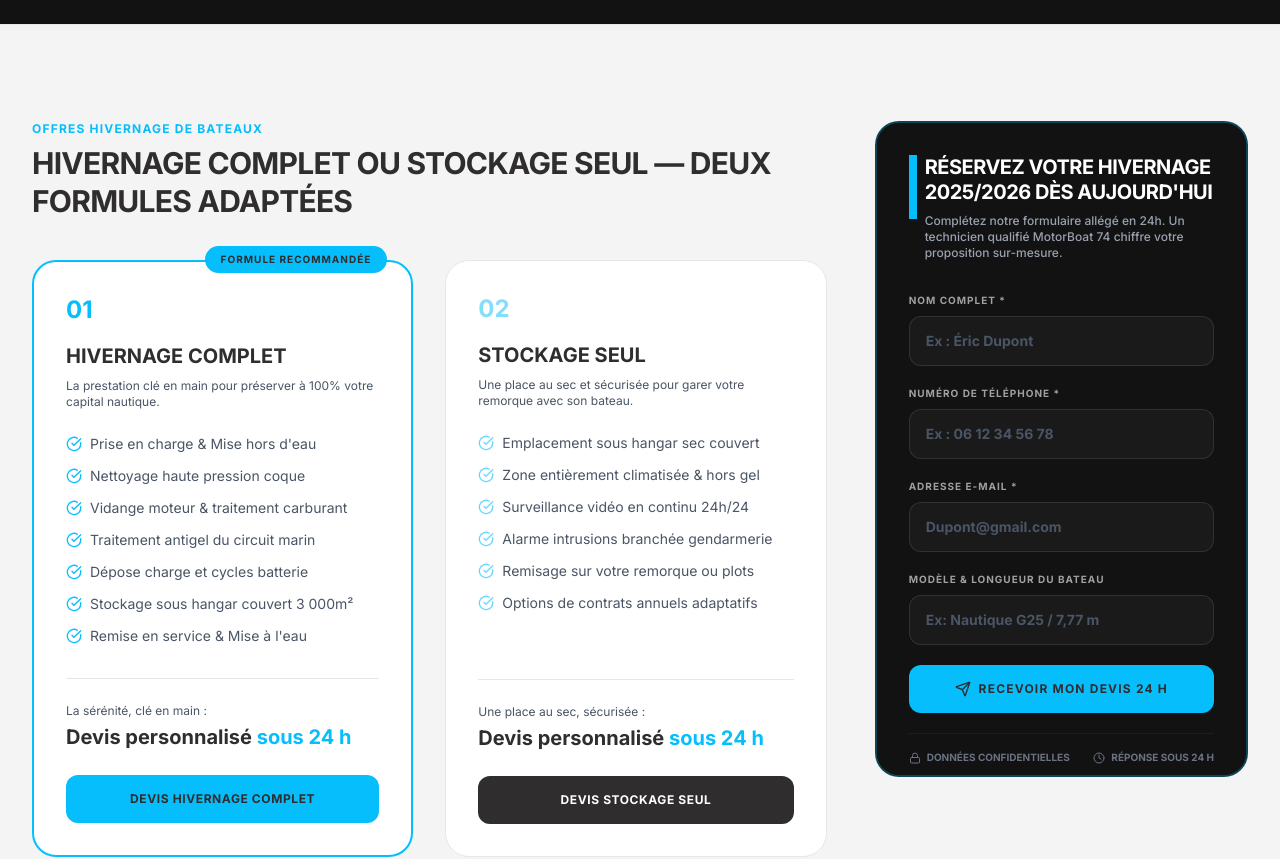
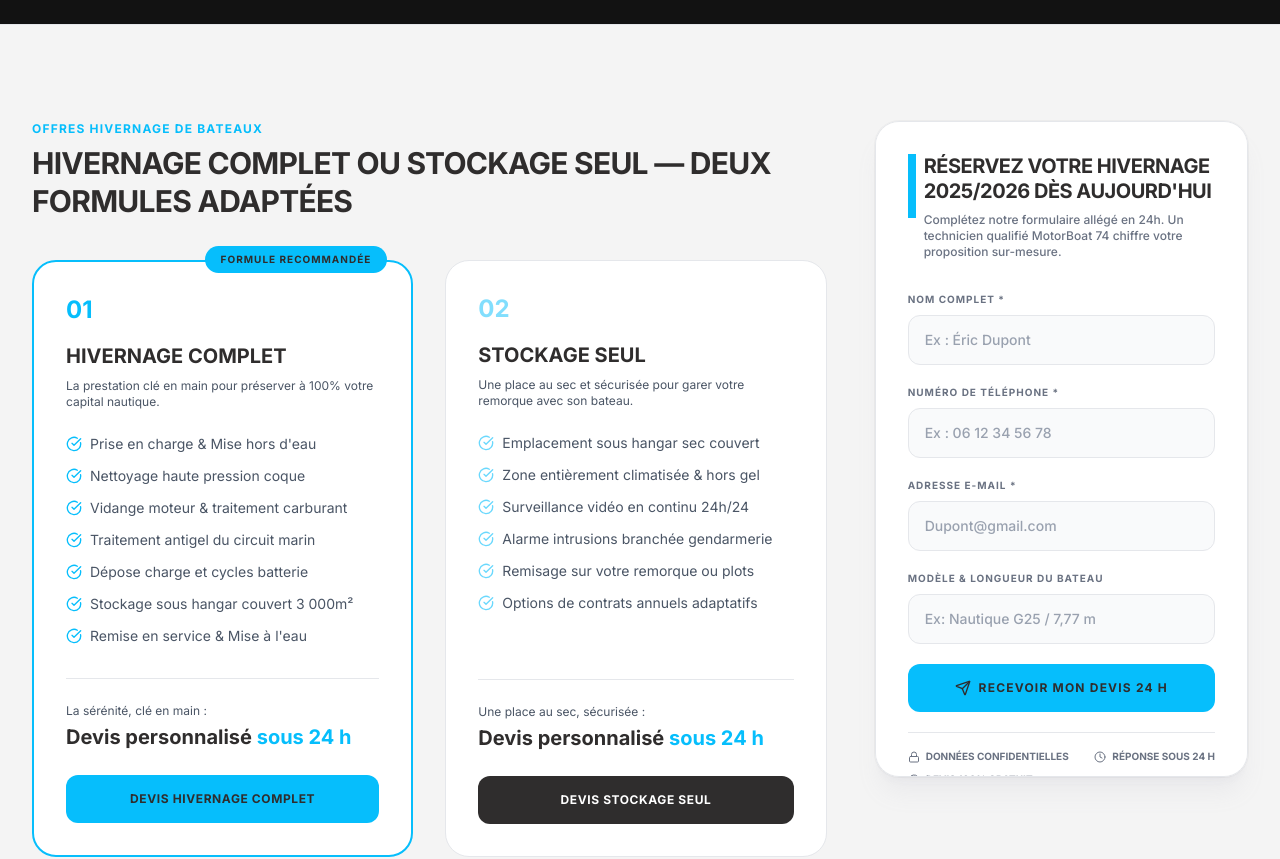
Before and after one commit to Ericfevrier/MB74-Site, a React (Vite) app: page /hivernage-stockage-bateau in a window 1280 px wide. Shown: the part 2340-3199 px from the top of the page. Built offline with nearby package versions, Linux system fonts and the light colour scheme.

Commit message:
Page hivernage: formulaire sidebar passe en theme clair (fond blanc, champs gris clair, textes sombres)

```diff
--- a/src/pages/HivernageStockagePage.tsx
+++ b/src/pages/HivernageStockagePage.tsx
@@ -1111,16 +1111,16 @@ export function HivernageStockagePage() {
             {/* RIGHT COLUMN: Sticky Form (Block 13 - CTA final) */}
             <aside
               ref={formulationFormRef}
-              className="lg:col-span-1 lg:sticky lg:top-32 lg:max-h-[calc(100vh-9rem)] lg:overflow-y-auto hide-scrollbar bg-ink-950 border-2 border-brand-cyan/30 rounded-3xl p-8 shadow-3xl"
+              className="lg:col-span-1 lg:sticky lg:top-32 lg:max-h-[calc(100vh-9rem)] lg:overflow-y-auto hide-scrollbar bg-white border border-gray-200 ring-1 ring-black/[0.03] rounded-3xl p-8 shadow-xl shadow-gray-400/10"
             >
               <div className="relative">
                 {/* Decorative border accent */}
                 <div className="absolute top-0 left-0 w-2 h-16 bg-brand-cyan"></div>
                 <div className="pl-4">
-                  <h2 className="text-xl font-sans font-bold uppercase text-white tracking-tight leading-tight">
+                  <h2 className="text-xl font-sans font-bold uppercase text-brand-dark tracking-tight leading-tight">
                     Réservez votre hivernage 2025/2026 dès aujourd'hui
                   </h2>
-                  <p className="text-xs text-gray-400 mt-2 font-medium">
+                  <p className="text-xs text-gray-500 mt-2 font-medium">
                     Complétez notre formulaire allégé en 24h. Un technicien qualifié MotorBoat 74 chiffre votre proposition sur-mesure.
                   </p>
                 </div>
@@ -1129,8 +1129,8 @@ export function HivernageStockagePage() {
               {formSubmitted ? (
                 <div className="mt-8 bg-brand-cyan/10 border border-brand-cyan/20 p-6 rounded-2xl text-center">
                   <CheckCircle className="w-12 h-12 text-brand-cyan mx-auto mb-4 animate-bounce" />
-                  <h3 className="text-white font-extrabold uppercase text-sm mb-2">Demande enregistrée avec succès !</h3>
-                  <p className="text-xs text-gray-400 leading-relaxed">
+                  <h3 className="text-brand-dark font-extrabold uppercase text-sm mb-2">Demande enregistrée avec succès !</h3>
+                  <p className="text-xs text-gray-500 leading-relaxed">
                     Merci pour votre confiance. Notre coordinatrice technique traite vos données d’emplacement et vous adresse un devis détaillé sous 24 heures maximum de façon personnalisée.
                   </p>
                   <button
@@ -1143,7 +1143,7 @@ export function HivernageStockagePage() {
               ) : (
                 <form onSubmit={handleFormSubmit} className="mt-8 space-y-5">
                   <div>
-                    <label htmlFor="nom" className="block text-[10px] font-bold uppercase tracking-widest text-mute mb-2">
+                    <label htmlFor="nom" className="block text-[10px] font-bold uppercase tracking-widest text-gray-500 mb-2">
                       Nom complet *
                     </label>
                     <input
@@ -1154,12 +1154,12 @@ export function HivernageStockagePage() {
                       value={formData.nom}
                       onChange={handleInputChange}
                       placeholder="Ex : Éric Dupont"
-                      className="w-full bg-ink-900 border border-white/10 rounded-xl px-4 py-3.5 text-sm text-white focus:outline-none focus:border-brand-cyan placeholder:text-gray-600 font-bold"
+                      className="w-full bg-gray-50 border border-gray-200 rounded-xl px-4 py-3.5 text-sm text-brand-dark focus:bg-white focus:outline-none focus:border-brand-cyan focus:ring-1 focus:ring-brand-cyan/20 placeholder:text-gray-400 transition font-medium"
                     />
                   </div>
 
                   <div>
-                    <label htmlFor="tel" className="block text-[10px] font-bold uppercase tracking-widest text-mute mb-2">
+                    <label htmlFor="tel" className="block text-[10px] font-bold uppercase tracking-widest text-gray-500 mb-2">
                       Numéro de téléphone *
                     </label>
                     <input
@@ -1170,12 +1170,12 @@ export function HivernageStockagePage() {
                       value={formData.tel}
                       onChange={handleInputChange}
                       placeholder="Ex : 06 12 34 56 78"
-                      className="w-full bg-ink-900 border border-white/10 rounded-xl px-4 py-3.5 text-sm text-white focus:outline-none focus:border-brand-cyan placeholder:text-gray-600 font-bold"
+                      className="w-full bg-gray-50 border border-gray-200 rounded-xl px-4 py-3.5 text-sm text-brand-dark focus:bg-white focus:outline-none focus:border-brand-cyan focus:ring-1 focus:ring-brand-cyan/20 placeholder:text-gray-400 transition font-medium"
                     />
                   </div>
 
                   <div>
-                    <label htmlFor="email" className="block text-[10px] font-bold uppercase tracking-widest text-mute mb-2">
+                    <label htmlFor="email" className="block text-[10px] font-bold uppercase tracking-widest text-gray-500 mb-2">
                       Adresse e-mail *
                     </label>
                     <input
@@ -1186,12 +1186,12 @@ export function HivernageStockagePage() {
                       value={formData.email}
                       onChange={handleInputChange}
                       placeholder="Dupont@gmail.com"
-                      className="w-full bg-ink-900 border border-white/10 rounded-xl px-4 py-3.5 text-sm text-white focus:outline-none focus:border-brand-cyan placeholder:text-gray-600 font-bold"
+                      className="w-full bg-gray-50 border border-gray-200 rounded-xl px-4 py-3.5 text-sm text-brand-dark focus:bg-white focus:outline-none focus:border-brand-cyan focus:ring-1 focus:ring-brand-cyan/20 placeholder:text-gray-400 transition font-medium"
                     />
                   </div>
 
                   <div>
-                    <label htmlFor="modele" className="block text-[10px] font-bold uppercase tracking-widest text-mute mb-2">
+                    <label htmlFor="modele" className="block text-[10px] font-bold uppercase tracking-widest text-gray-500 mb-2">
                       Modèle & Longueur du bateau
                     </label>
                     <input
@@ -1201,13 +1201,13 @@ export function HivernageStockagePage() {
                       value={formData.modele}
                       onChange={handleInputChange}
                       placeholder="Ex: Nautique G25 / 7,77 m"
-                      className="w-full bg-ink-900 border border-white/10 rounded-xl px-4 py-3.5 text-sm text-white focus:outline-none focus:border-brand-cyan placeholder:text-gray-600 font-bold"
+                      className="w-full bg-gray-50 border border-gray-200 rounded-xl px-4 py-3.5 text-sm text-brand-dark focus:bg-white focus:outline-none focus:border-brand-cyan focus:ring-1 focus:ring-brand-cyan/20 placeholder:text-gray-400 transition font-medium"
                     />
                   </div>
 
 
                   {formError && (
-                    <p className="text-red-400 text-xs font-bold text-center" role="alert">{formError}</p>
+                    <p className="text-red-500 text-xs font-bold text-center" role="alert">{formError}</p>
                   )}
 
                   {/* Submission Button */}
@@ -1228,7 +1228,7 @@ export function HivernageStockagePage() {
                   </button>
 
                   {/* Form trust cues */}
-                  <div className="pt-4 border-t border-white/5 text-[10px] text-gray-500 font-bold flex flex-wrap justify-between gap-y-2 uppercase">
+                  <div className="pt-4 border-t border-gray-200 text-[10px] text-gray-500 font-bold flex flex-wrap justify-between gap-y-2 uppercase">
                     <span className="flex items-center gap-1.5"><Lock className="w-3 h-3" /> Données confidentielles</span>
                     <span className="flex items-center gap-1.5"><Clock className="w-3 h-3" /> Réponse sous 24 h</span>
                     <span className="flex items-center gap-1.5"><MessageCircle className="w-3 h-3" /> Devis 100% gratuit</span>
```
